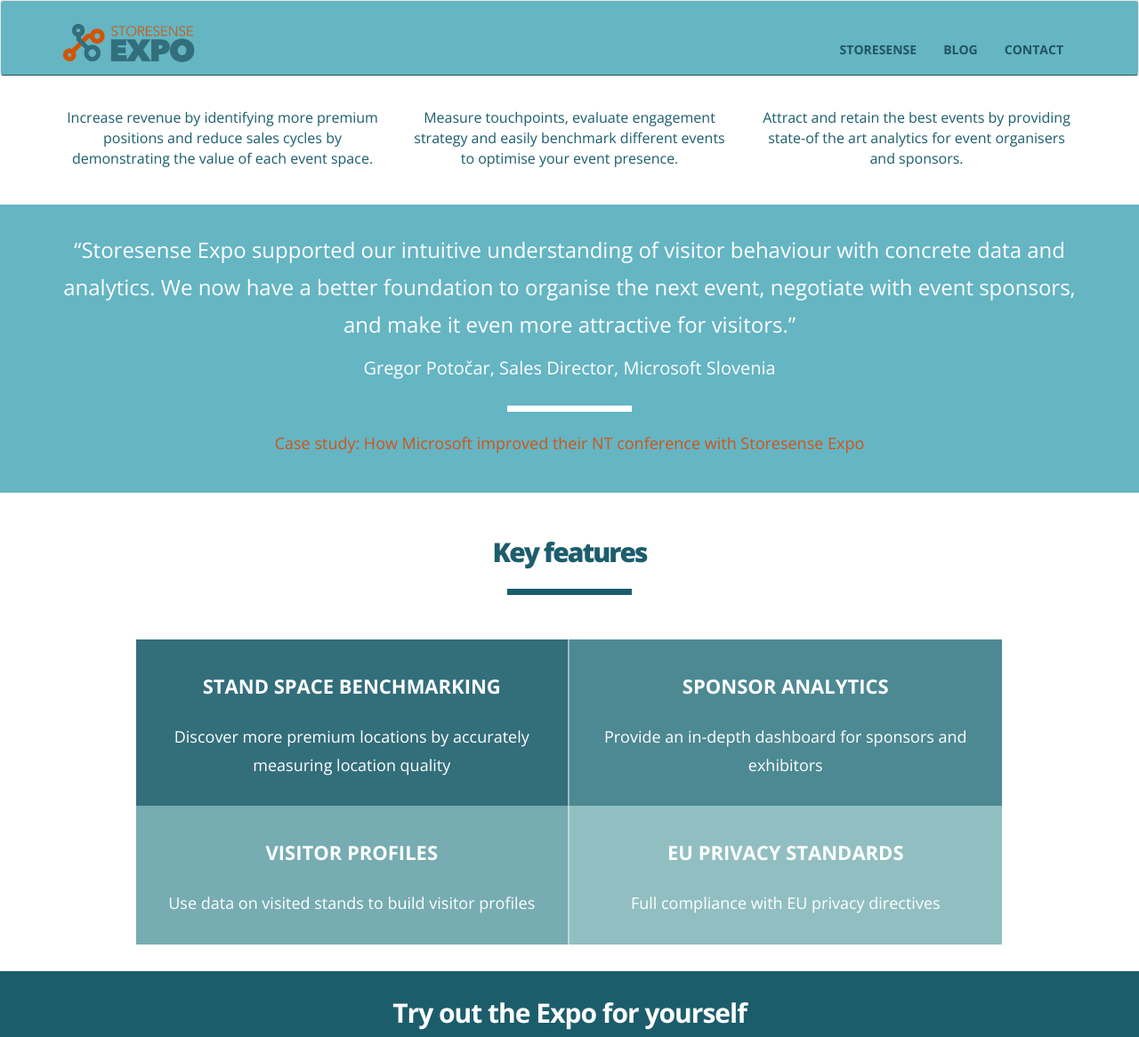
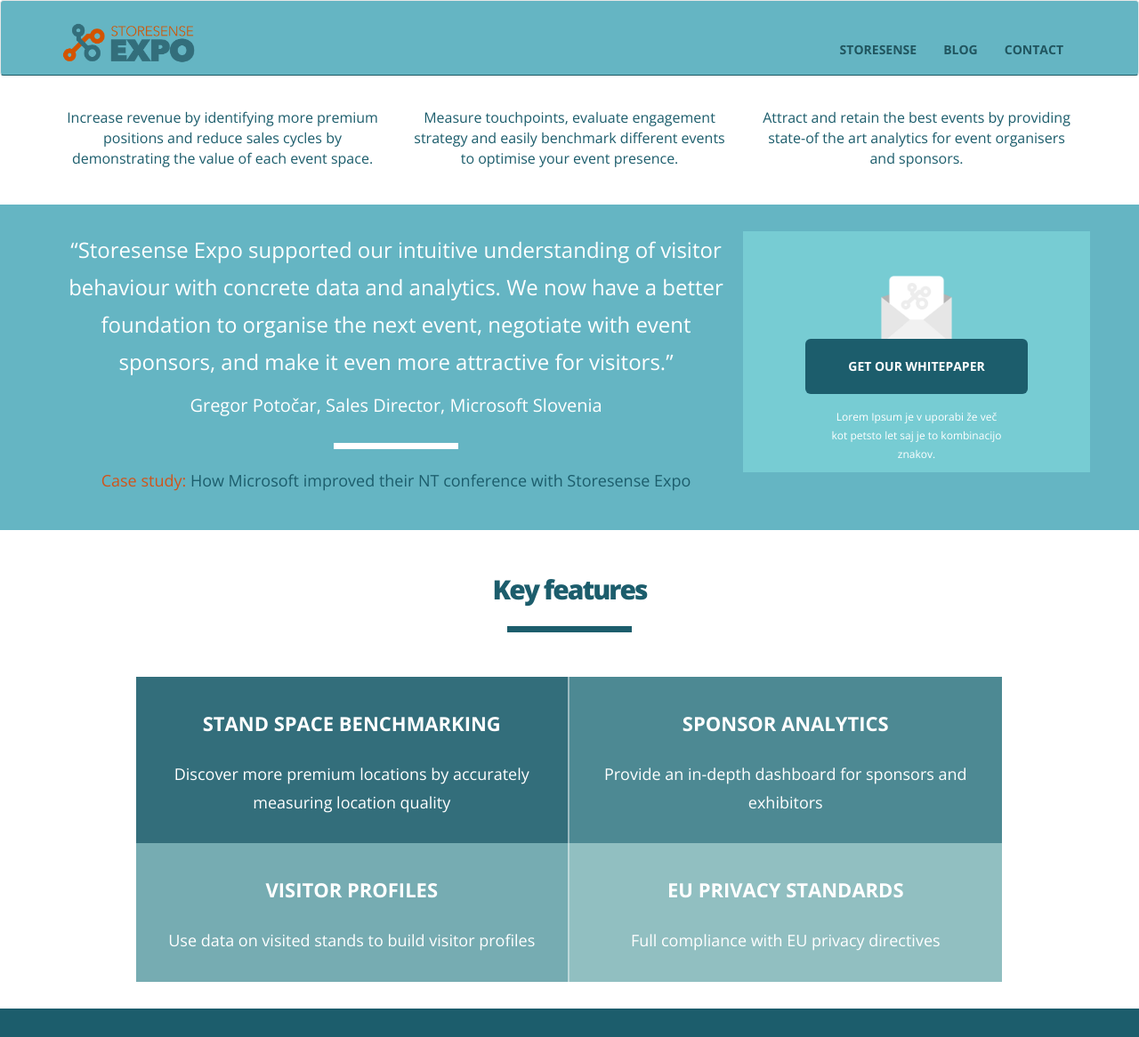
Before and after one commit to storesense/web-expoanalytics, a Jekyll site: the page built from index.html, in a window 1280 px wide and 1400 px high, scrolled down 909 px, cut to the strip 0-1166 px from the top of the window. Shown: the whole strip at 89% size. Built offline with Jekyll 4.4.1, drawn with Linux system fonts in a browser that asks for light colours.

Commit message:
Add Get our whitepaper widget, #4.

```diff
--- a/_includes/sections/case-study.html
+++ b/_includes/sections/case-study.html
@@ -1,5 +1,7 @@
 <section id="case-study">
     <div class="container">
+        <div class="row">
+            <div class="col-lg-8 col-md-8">
                 <div class="row">
                     <div class="col-lg-12 text-center">
                         <div class="features-quote">
@@ -19,9 +21,21 @@
                 <div class="row casestudy-cta">
                     <a href="http://content.storesense.info/hubfs/Expo_-_NT_conference_case_study.pdf">
                     <div class="col-lg-12 casestudy-desc text-center">
-                   <p>Case study: How Microsoft improved their NT conference with Storesense Expo</p>
+                           <p>
+                               Case study: <span class="blue-text">How Microsoft improved their NT conference with Storesense Expo</span>
+                           </p>
                     </div>
                     </a>
                 </div>
             </div>
+
+            <div class="col-lg-4 col-md-4 get-whitepaper">
+                <img src="{{ site.baseurl }}/img/get-whitepaper.png" class="center-block">
+
+                <a class="btn btn-xl center-block">Get our whitepaper</a>
+
+                <p class="center-block">Lorem Ipsum je v uporabi že več kot petsto let saj je to kombinacijo znakov.</p>
+            </div>
+        </div>
+    </div>
 </section>
--- a/css/main.css
+++ b/css/main.css
@@ -322,6 +322,33 @@
     font-size: 18px;
 }
 
+section#case-study div.get-whitepaper {
+    background-color: rgb(119, 204, 211);
+}
+
+section#case-study div.get-whitepaper img {
+    padding-top: 50px;
+    width: 80px;
+}
+
+section#case-study div.get-whitepaper a.btn-xl {
+    width: 250px;
+    background-color: #1c5d6c;
+    color: #fff;
+    padding: 20px 40px 20px 40px;
+}
+
+section#case-study div.get-whitepaper a.btn-xl:hover {
+    color: #000;
+}
+
+section#case-study div.get-whitepaper p {
+    text-align: center;
+    margin-top: 15px;
+    width: 200px;
+    font-size: 12px;
+}
+
 /* ----------- SECTION - KEY FEATURES */
 
 section#key-features .rectangle {
@@ -538,3 +565,9 @@
 body{
     -webkit-tap-highlight-color: rgba(0,0,0,0.5);
 }
+
+/* ------------- UTILITY RULES --------------- */
+
+.blue-text {
+    color: #1c5d6c;
+}
```
Also changed, not shown: img/get-whitepaper.png (added). Lines whose indentation alone changed are shown as unchanged.
